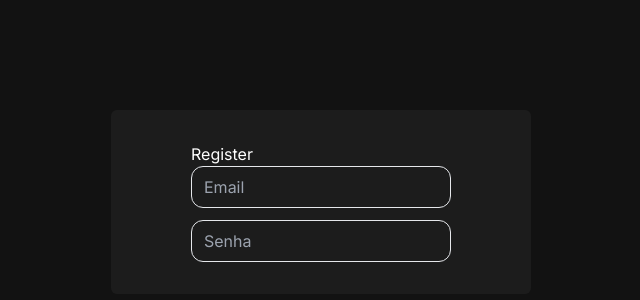
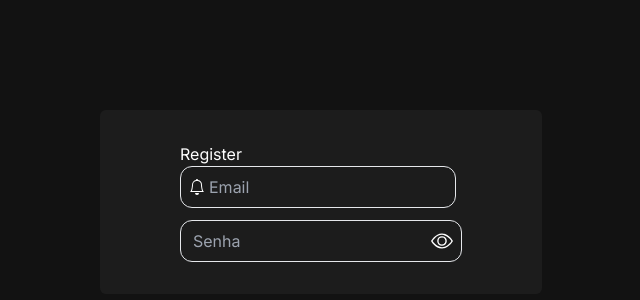
Before and after one commit to OnlyIZI/ecommerce-front, a Next.js app: page /auth/register in a window 1280 px wide. Shown: the part 198-498 px from the top of the page, without its empty margins (319-959 px from the left). Built offline with nearby package versions, Linux system fonts and the light colour scheme.

Commit message:
feat: pattern component input

```diff
--- a/src/app/auth/_components/registerForm/registerForm.tsx
+++ b/src/app/auth/_components/registerForm/registerForm.tsx
@@ -1,12 +1,54 @@
-import { Input } from "@/components/input"
+"use client"
+
+import {
+    Input,
+    InputContainer,
+    InputContent,
+    InputRoot,
+} from "@/components/input"
 import { Bell } from "@/icons/bell"
-import { Sun } from "@/icons/sun"
+import { Eye } from "@/icons/eye"
+import { EyeSlash } from "@/icons/eyeSlash"
+import { SyntheticEvent, useState } from "react"
 
 export const RegisterForm = () => {
+    const [show, setShow] = useState(true)
+
+    function handleClick(e: SyntheticEvent) {
+        e.preventDefault()
+        setShow(!show)
+    }
+
     return (
         <form className="flex flex-col gap-3">
-            <Input placeholder="Email" />
-            <Input placeholder="Senha" />
+            <InputRoot>
+                <InputContainer>
+                    <InputContent>
+                        <Bell width={16} height={16} />
+                    </InputContent>
+                    <Input placeholder="Email" />
+                </InputContainer>
+            </InputRoot>
+            <InputRoot>
+                <InputContainer>
+                    <Input
+                        type={`${show ? "password" : "text"}`}
+                        placeholder="Senha"
+                    />
+                    <InputContent>
+                        <button
+                            className="flex items-center justify-center"
+                            onClick={handleClick}
+                        >
+                            {show ? (
+                                <Eye width={22} height={22} />
+                            ) : (
+                                <EyeSlash width={22} height={22} />
+                            )}
+                        </button>
+                    </InputContent>
+                </InputContainer>
+            </InputRoot>
         </form>
     )
 }
--- a/src/components/input.tsx
+++ b/src/components/input.tsx
@@ -1,22 +1,55 @@
-import { InputHTMLAttributes } from "react"
+import { HTMLAttributes, InputHTMLAttributes } from "react"
 import { cva, type VariantProps } from "class-variance-authority"
 import React from "react"
 import { cn } from "@/lib/utils"
 
-interface InputProps
-    extends InputHTMLAttributes<HTMLInputElement>,
-        VariantProps<typeof inputVariants> {
-    startContent?: React.ReactNode
-    endContent?: React.ReactNode
+/* __________________________root_________________________*/
+interface InputRootProps
+    extends HTMLAttributes<HTMLDivElement>,
+        VariantProps<typeof inputRootVariants> {
+    children?: React.ReactNode
     error?: string
 }
 
-const inputVariants = cva(
-    "p-2 border rounded-xl outline-1 focus-within:outline",
+const inputRootVariants = cva("flex flex-col items-start gap-1", {
+    variants: {
+        variant: {
+            default: "",
+        },
+    },
+    defaultVariants: {
+        variant: "default",
+    },
+})
+
+export const InputRoot = React.forwardRef<HTMLDivElement, InputRootProps>(
+    ({ variant, className, error, children, ...props }, ref) => {
+        return (
+            <div
+                {...props}
+                ref={ref}
+                className={cn(inputRootVariants({ variant, className }))}
+            >
+                {children}
+                {error && <p className="text-sm text-red-500">{error}</p>}
+            </div>
+        )
+    }
+)
+
+/* __________________________container_________________________*/
+interface InputContainerProps
+    extends HTMLAttributes<HTMLDivElement>,
+        VariantProps<typeof inputContainerVariants> {
+    children?: React.ReactNode
+}
+
+const inputContainerVariants = cva(
+    "flex items-center justify-center rounded-xl border p-2 outline-1 focus-within:outline",
     {
         variants: {
             variant: {
-                default: "bg-input",
+                default: "",
                 error: "border-red-500 outline-red-500",
             },
         },
@@ -26,29 +59,72 @@ const inputVariants = cva(
     }
 )
 
-export const Input = React.forwardRef<HTMLInputElement, InputProps>(
-    (
-        { variant, className, error, startContent, endContent, ...props },
-        ref
-    ) => {
+export const InputContainer = React.forwardRef<
+    HTMLDivElement,
+    InputContainerProps
+>(({ variant, className, children, ...props }, ref) => {
+    return (
+        <div className={cn(inputContainerVariants({ variant, className }))}>
+            {children}
+        </div>
+    )
+})
+
+/* __________________________content_________________________*/
+interface InputContentProps
+    extends HTMLAttributes<HTMLDivElement>,
+        VariantProps<typeof inputContentVariants> {
+    children?: React.ReactNode
+}
+
+const inputContentVariants = cva("", {
+    variants: {
+        variant: {
+            default: "",
+        },
+    },
+    defaultVariants: {
+        variant: "default",
+    },
+})
+
+export const InputContent = React.forwardRef<HTMLDivElement, InputContentProps>(
+    ({ variant, className, children, ...props }, ref) => {
         return (
-            <div className="flex flex-col items-start gap-1">
-                <div
-                    className={cn(
-                        `flex items-center justify-center`,
-                        inputVariants({ variant, className })
-                    )}
-                >
-                    {startContent}
-                    <input
-                        {...props}
-                        className="mx-1 bg-transparent focus:outline-none"
-                        ref={ref}
-                    />
-                    {endContent}
-                </div>
-                {error && <p className="text-sm text-red-500">{error}</p>}
+            <div
+                {...props}
+                className={cn(inputContentVariants({ variant, className }))}
+            >
+                {children}
             </div>
         )
     }
 )
+
+/* __________________________input_________________________*/
+interface InputProps
+    extends InputHTMLAttributes<HTMLInputElement>,
+        VariantProps<typeof inputVariants> {}
+
+const inputVariants = cva("mx-1 bg-transparent focus:outline-none", {
+    variants: {
+        variant: {
+            default: "",
+        },
+    },
+    defaultVariants: {
+        variant: "default",
+    },
+})
+
+export const Input = React.forwardRef<HTMLInputElement, InputProps>(
+    ({ variant, className, ...props }, ref) => {
+        return (
+            <input
+                ref={ref}
+                {...props}
+                className={cn(inputVariants({ className, variant }))}
+            />
+        )
+    }
+)
--- /dev/null
+++ b/src/icons/eye.tsx
@@ -0,0 +1,17 @@
+import { IconsProps } from "@/interface/icons"
+
+export const Eye = ({ className, width, height }: IconsProps) => {
+    return (
+        <svg
+            xmlns="http://www.w3.org/2000/svg"
+            width={width}
+            height={height}
+            fill="currentColor"
+            className={`bi bi-eye ${className}`}
+            viewBox="0 0 16 16"
+        >
+            <path d="M16 8s-3-5.5-8-5.5S0 8 0 8s3 5.5 8 5.5S16 8 16 8M1.173 8a13 13 0 0 1 1.66-2.043C4.12 4.668 5.88 3.5 8 3.5s3.879 1.168 5.168 2.457A13 13 0 0 1 14.828 8q-.086.13-.195.288c-.335.48-.83 1.12-1.465 1.755C11.879 11.332 10.119 12.5 8 12.5s-3.879-1.168-5.168-2.457A13 13 0 0 1 1.172 8z" />
+            <path d="M8 5.5a2.5 2.5 0 1 0 0 5 2.5 2.5 0 0 0 0-5M4.5 8a3.5 3.5 0 1 1 7 0 3.5 3.5 0 0 1-7 0" />
+        </svg>
+    )
+}
--- /dev/null
+++ b/src/icons/eyeSlash.tsx
@@ -0,0 +1,18 @@
+import { IconsProps } from "@/interface/icons"
+
+export const EyeSlash = ({ className, width, height }: IconsProps) => {
+    return (
+        <svg
+            xmlns="http://www.w3.org/2000/svg"
+            width={width}
+            height={height}
+            fill="currentColor"
+            className={`bi bi-eye-slash ${className}`}
+            viewBox="0 0 16 16"
+        >
+            <path d="M13.359 11.238C15.06 9.72 16 8 16 8s-3-5.5-8-5.5a7 7 0 0 0-2.79.588l.77.771A6 6 0 0 1 8 3.5c2.12 0 3.879 1.168 5.168 2.457A13 13 0 0 1 14.828 8q-.086.13-.195.288c-.335.48-.83 1.12-1.465 1.755q-.247.248-.517.486z" />
+            <path d="M11.297 9.176a3.5 3.5 0 0 0-4.474-4.474l.823.823a2.5 2.5 0 0 1 2.829 2.829zm-2.943 1.299.822.822a3.5 3.5 0 0 1-4.474-4.474l.823.823a2.5 2.5 0 0 0 2.829 2.829" />
+            <path d="M3.35 5.47q-.27.24-.518.487A13 13 0 0 0 1.172 8l.195.288c.335.48.83 1.12 1.465 1.755C4.121 11.332 5.881 12.5 8 12.5c.716 0 1.39-.133 2.02-.36l.77.772A7 7 0 0 1 8 13.5C3 13.5 0 8 0 8s.939-1.721 2.641-3.238l.708.709zm10.296 8.884-12-12 .708-.708 12 12z" />
+        </svg>
+    )
+}
```
